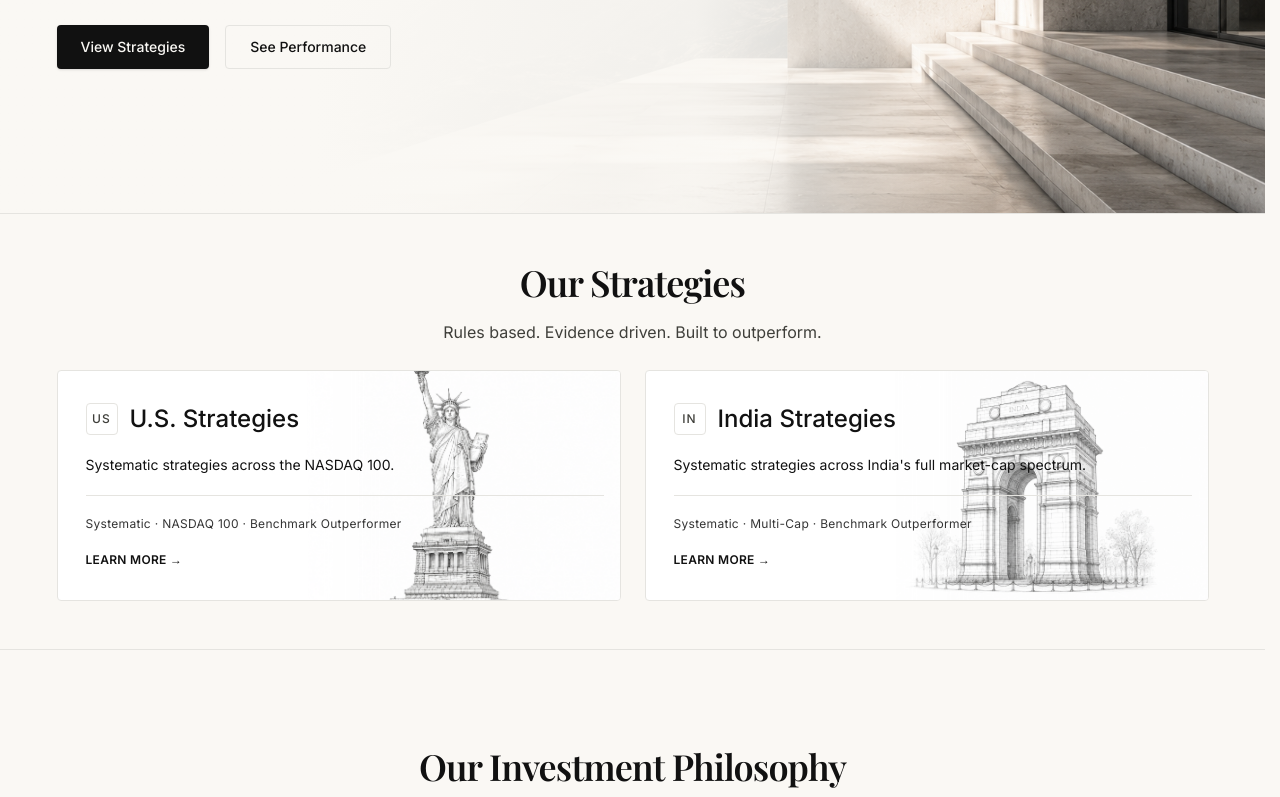
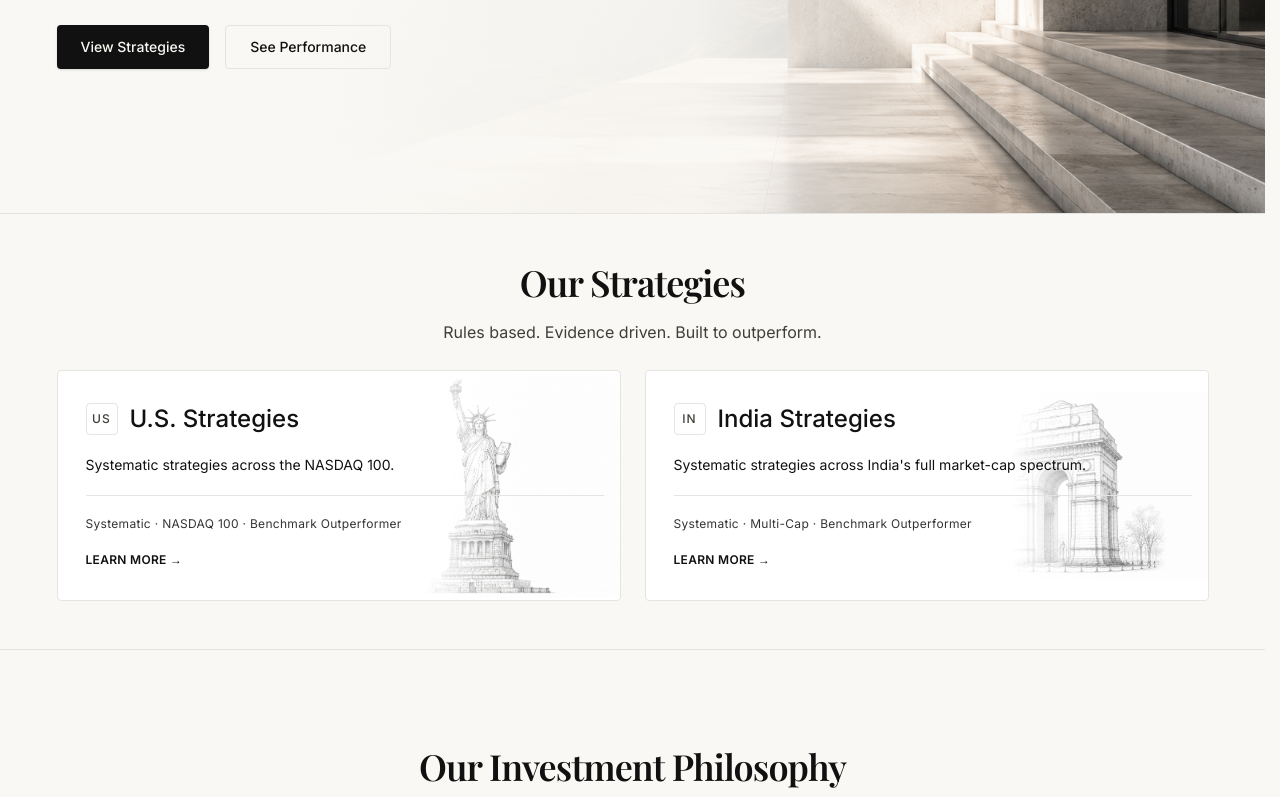
Before and after one commit to erniersnail/stratova, a Next.js app: page / in a window 1280 px wide. Shown: the part 464-1261 px from the top of the page. Built offline with nearby package versions, Linux system fonts and the light colour scheme; no server answers; the database is empty; a web font is replaced by a local one.

Commit message:
fix: tailwind v4 class dark mode, align card images with bg-contain

```diff
--- a/components/sections/StrategiesSection.tsx
+++ b/components/sections/StrategiesSection.tsx
@@ -123,17 +123,17 @@ export default async function StrategiesSection() {
                         </div>
                       </div>
 
-                      <div className="absolute inset-y-0 right-0 w-[60%] z-10 pointer-events-none">
+                      <div className="absolute inset-y-0 right-0 w-[50%] z-10 pointer-events-none">
                         <div
-                          className="absolute inset-0 bg-cover bg-right opacity-90 dark:opacity-0 transition-opacity duration-300"
+                          className="absolute inset-0 bg-contain bg-right bg-no-repeat opacity-90 dark:opacity-0 transition-opacity duration-300"
                           style={{
-                            maskImage: "linear-gradient(to right, transparent 0%, black 30%, black 100%)",
-                            WebkitMaskImage: "linear-gradient(to right, transparent 0%, black 30%, black 100%)",
+                            maskImage: "linear-gradient(to right, transparent 0%, transparent 30%, black 70%, black 100%)",
+                            WebkitMaskImage: "linear-gradient(to right, transparent 0%, transparent 30%, black 70%, black 100%)",
                             backgroundImage: `url('${card.imageLight}')`
                           }}
                         />
                         <div
-                          className="absolute inset-0 bg-cover bg-right opacity-0 dark:opacity-60 dark:mix-blend-screen transition-opacity duration-300"
+                          className="absolute inset-0 bg-contain bg-right bg-no-repeat opacity-0 dark:opacity-60 dark:mix-blend-screen transition-opacity duration-300"
                           style={{
                             maskImage: "linear-gradient(to right, transparent 0%, transparent 30%, black 70%, black 100%)",
                             WebkitMaskImage: "linear-gradient(to right, transparent 0%, transparent 30%, black 70%, black 100%)",
--- a/styles/globals.css
+++ b/styles/globals.css
@@ -77,6 +77,6 @@ body {
 
 @media (min-width: 768px) {
   .nav-mobile {
-  display: none;
+    display: none;
   }
 }
```
